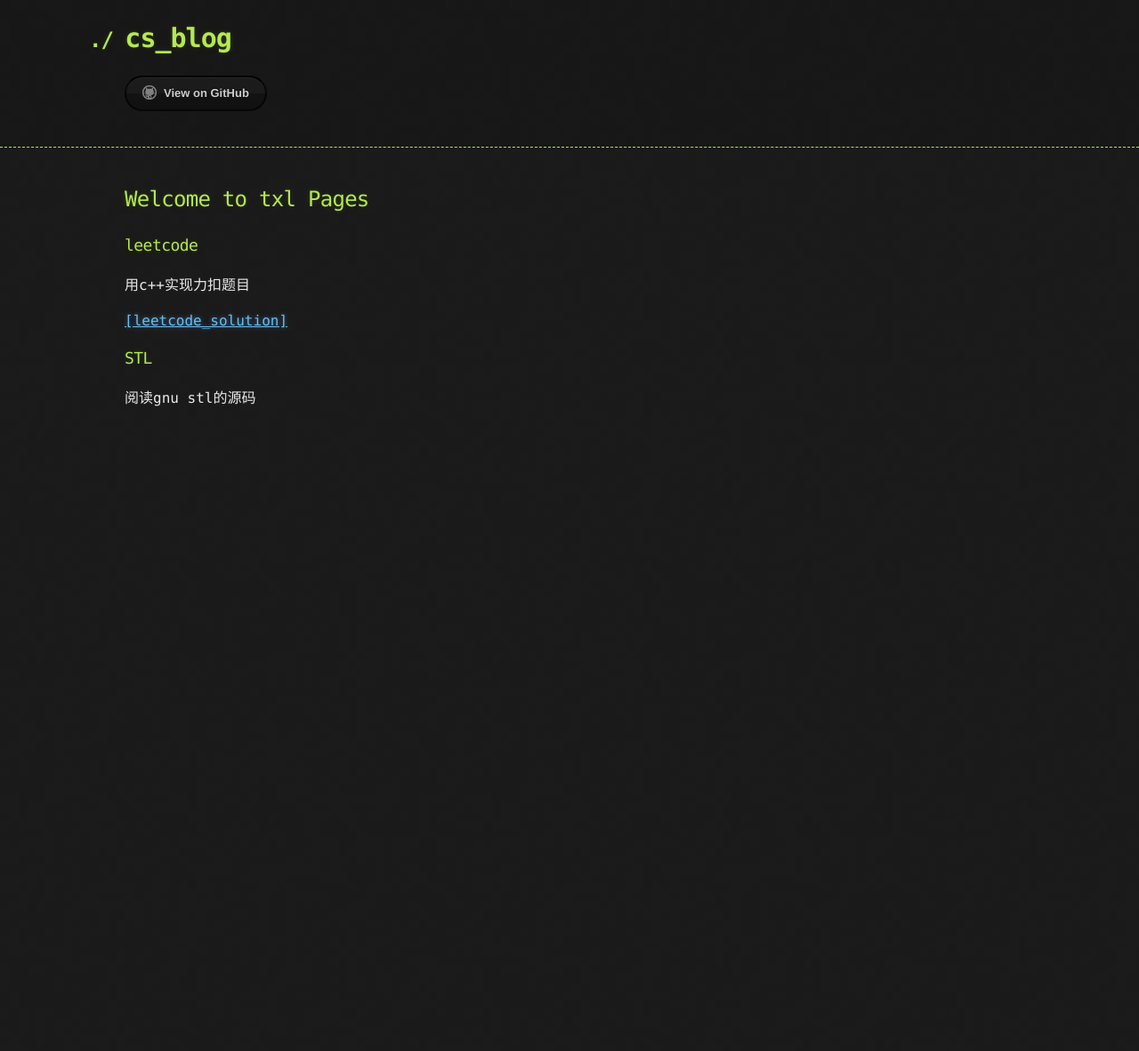
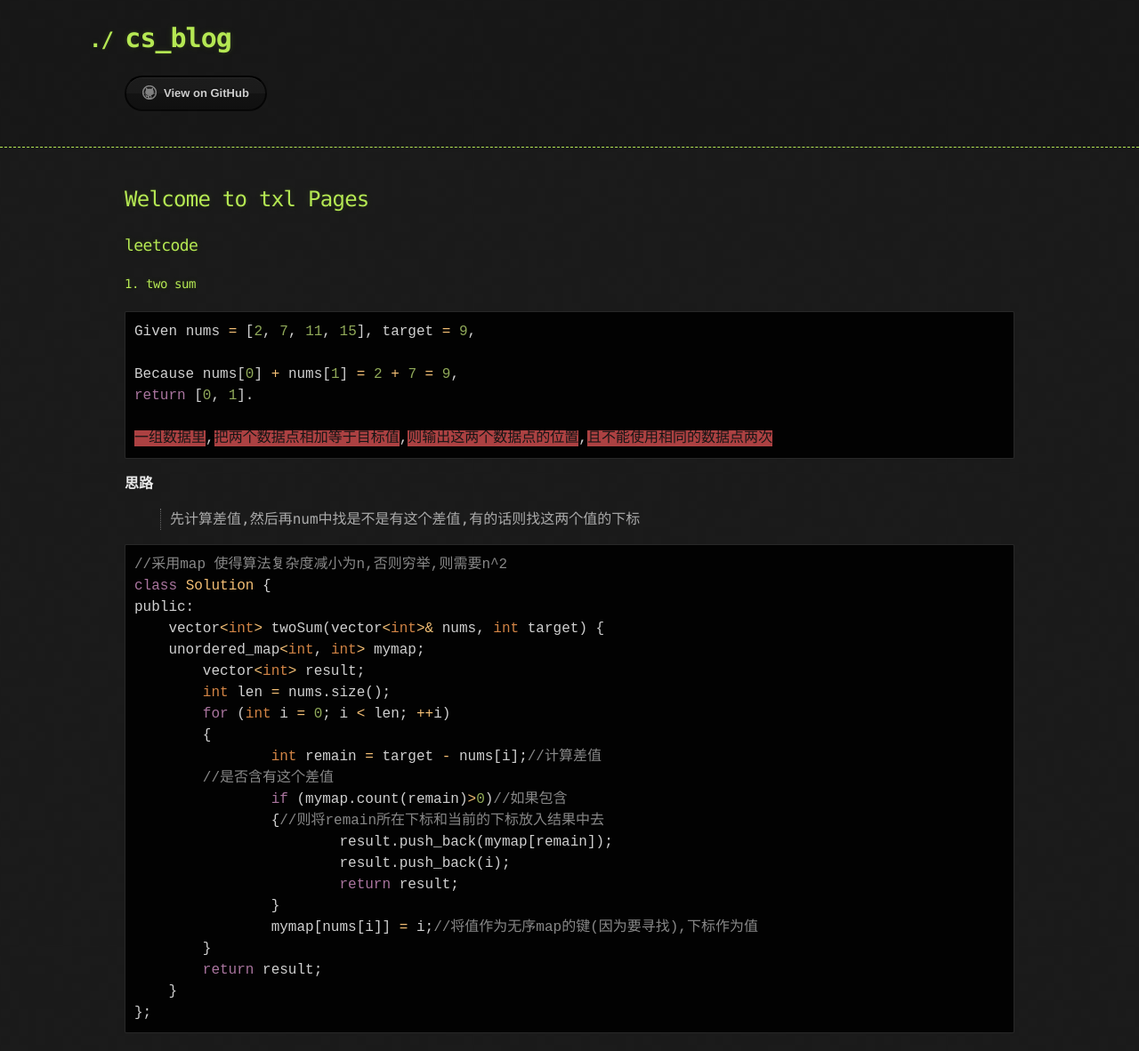
Before and after one commit to picturetxl/cs_blog, a Jekyll site: the page built from index.md, in a window 1280 px wide. Shown: the whole page at 89% size. Built offline with Jekyll 4.4.1, drawn with Linux system fonts in a browser that asks for light colours; our own code applies the rules of GitHub Pages for plain Markdown files; the repository's description, which GitHub fills in, is left out; before the commit the page ends 900 px from its top, so only the background shows below that.

Commit message:
第一题

````diff
--- a/index.md
+++ b/index.md
@@ -2,9 +2,41 @@
 
 ### leetcode
 
-用c++实现力扣题目
+#### 1. two sum
+```cpp
+Given nums = [2, 7, 11, 15], target = 9,
 
-[[leetcode_solution]](https://github.com/picturetxl/cs_blog/tree/master/pages/leetcode)
+Because nums[0] + nums[1] = 2 + 7 = 9,
+return [0, 1].
 
-### STL
-阅读gnu stl的源码
+一组数据里,把两个数据点相加等于目标值,则输出这两个数据点的位置,且不能使用相同的数据点两次
+```
+
+**思路**
+> 先计算差值,然后再num中找是不是有这个差值,有的话则找这两个值的下标
+
+
+```cpp
+//采用map 使得算法复杂度减小为n,否则穷举,则需要n^2
+class Solution {
+public:
+    vector<int> twoSum(vector<int>& nums, int target) {
+    unordered_map<int, int> mymap;
+	vector<int> result;
+	int len = nums.size();
+	for (int i = 0; i < len; ++i)
+	{
+		int remain = target - nums[i];//计算差值
+        //是否含有这个差值
+		if (mymap.count(remain)>0)//如果包含
+		{//则将remain所在下标和当前的下标放入结果中去
+			result.push_back(mymap[remain]);
+			result.push_back(i);
+			return result;
+		}
+		mymap[nums[i]] = i;//将值作为无序map的键(因为要寻找),下标作为值
+	}
+	return result;
+    }
+};
+```
````
